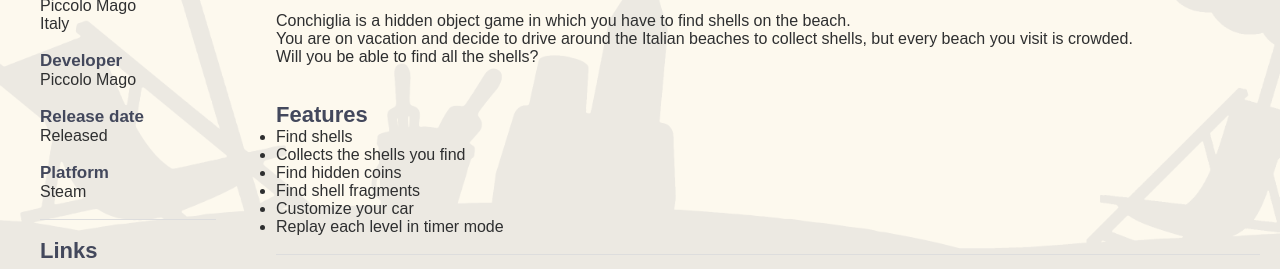
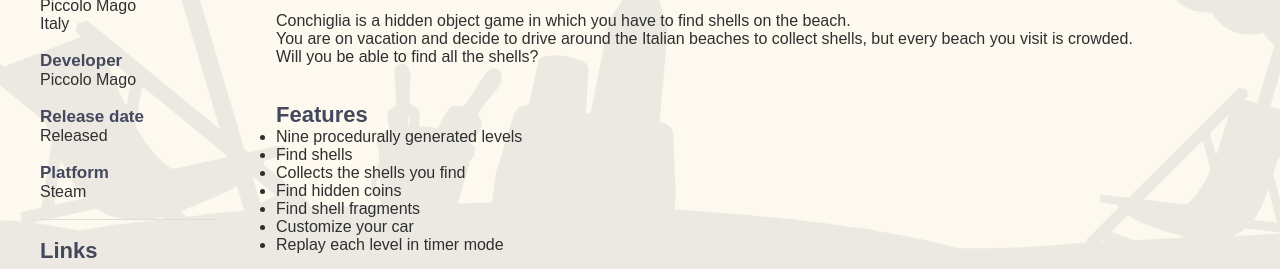
Before and after one commit to PiccoloMago/Conchiglia, a plain HTML site: page index.html in a window 1280 px wide. Shown: the part 527-796 px from the top of the page. Drawn offline with Linux system fonts and the light colour scheme.

Commit message:
Update index.html

```diff
--- a/index.html
+++ b/index.html
@@ -76,6 +76,7 @@
                 <br>
                 <h1>Features</h1>
                 <ul>
+                    <li>Nine procedurally generated levels</li>
                     <li>Find shells</li>
                     <li>Collects the shells you find</li>
                     <li>Find hidden coins</li>
```
